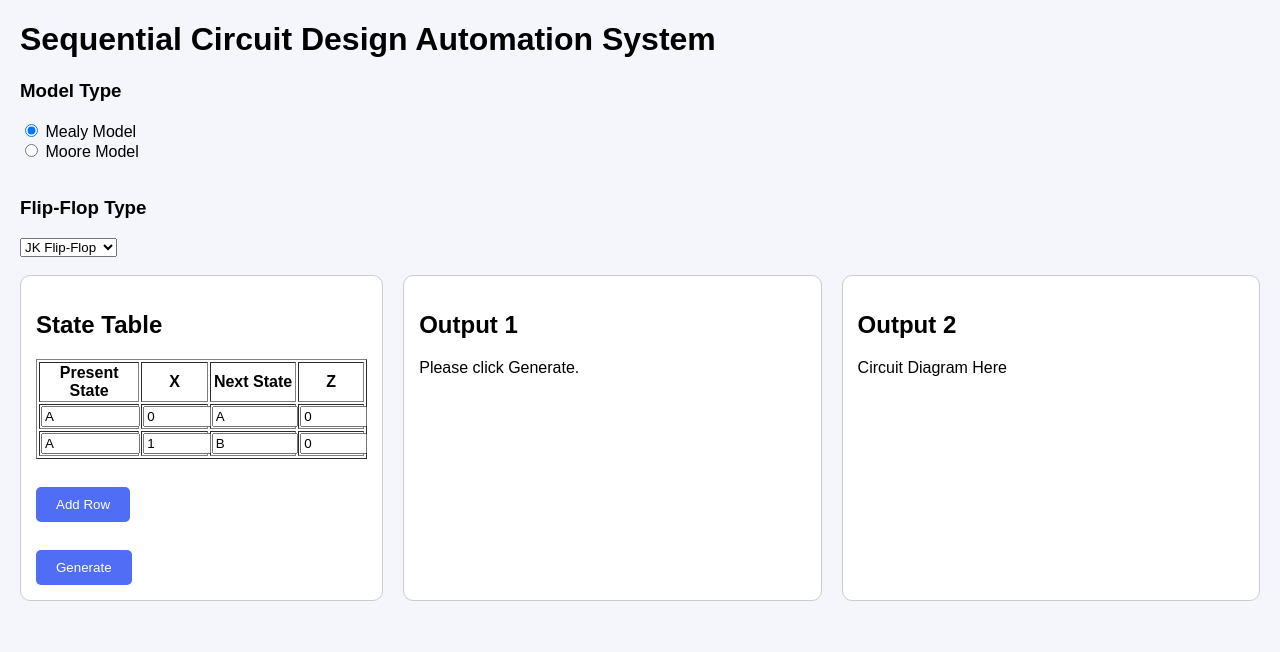
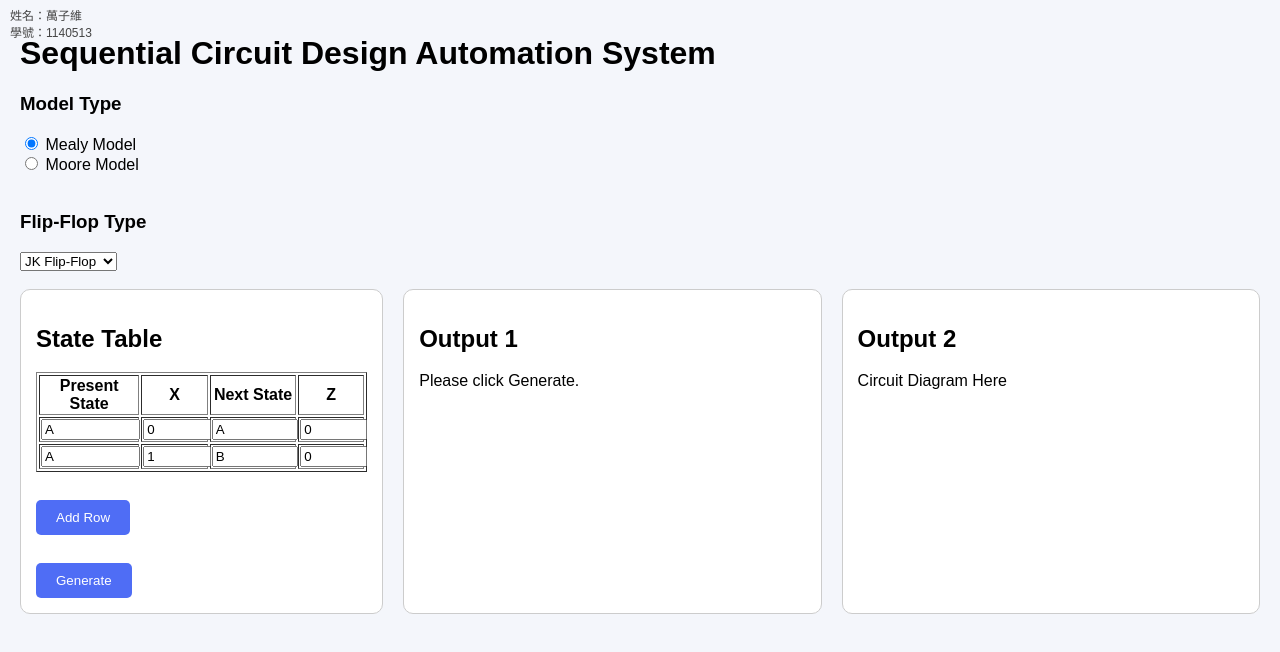
Before and after one commit to zwan263-rgb/Sequential-Circuit-Designer, a plain HTML site: page index.html in a window 1280 px wide. Drawn offline with Linux system fonts and the light colour scheme.

Commit message:
Add student info

```diff
--- a/index.html
+++ b/index.html
@@ -7,6 +7,11 @@
 </head>
 
 <body>
+
+    <div class="student-info">
+        <div>姓名：萬子維</div>
+        <div>學號：1140513</div>
+    </div>
 
     <h1>Sequential Circuit Design Automation System</h1>
 
--- a/style.css
+++ b/style.css
@@ -2,6 +2,19 @@ body {
     font-family: Arial;
     margin: 20px;
     background: #f4f6fb;
+}
+
+.student-info {
+    position: fixed;
+    top: 8px;
+    left: 10px;
+    font-size: 12px;
+    line-height: 1.4;
+    color: #444;
+}
+
+h1 {
+    margin-top: 35px;
 }
 
 .main-container {
```
